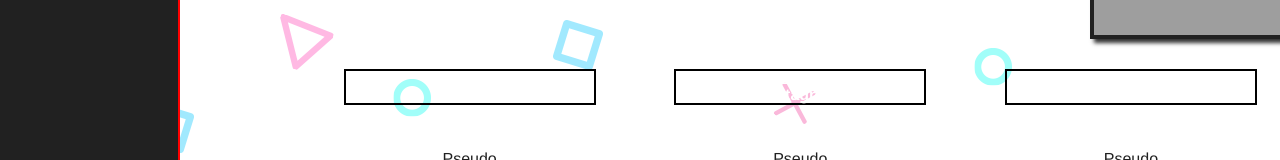
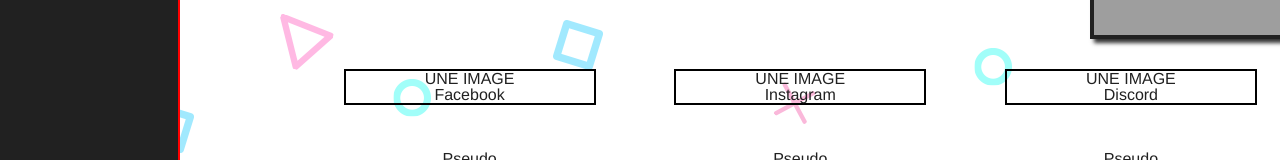
Before and after one commit to jeremyrts/etaverne, a Vue app: page /#/ in a window 1280 px wide. Shown: the part 493-653 px from the top of the page. Built offline with nearby package versions, Linux system fonts and the light colour scheme; grey boxes are pictures that could not be loaded; what vue-plugin-load-script would draw is missing.

Commit message:
Update span to p

```diff
--- a/src/components/Pannel.vue
+++ b/src/components/Pannel.vue
@@ -2,10 +2,10 @@
 	<div class="pannel">
 		<!-- Une image -->
 		<div class="image-container">
-			<span>UNE IMAGE</span>
+			<p>UNE IMAGE</p>
 		</div>
 		<div class="text-container">
-			<span>{{socialMedia}}</span>
+			<p>{{socialMedia}}</p>
 		</div>
   </div>
 </template>
```
